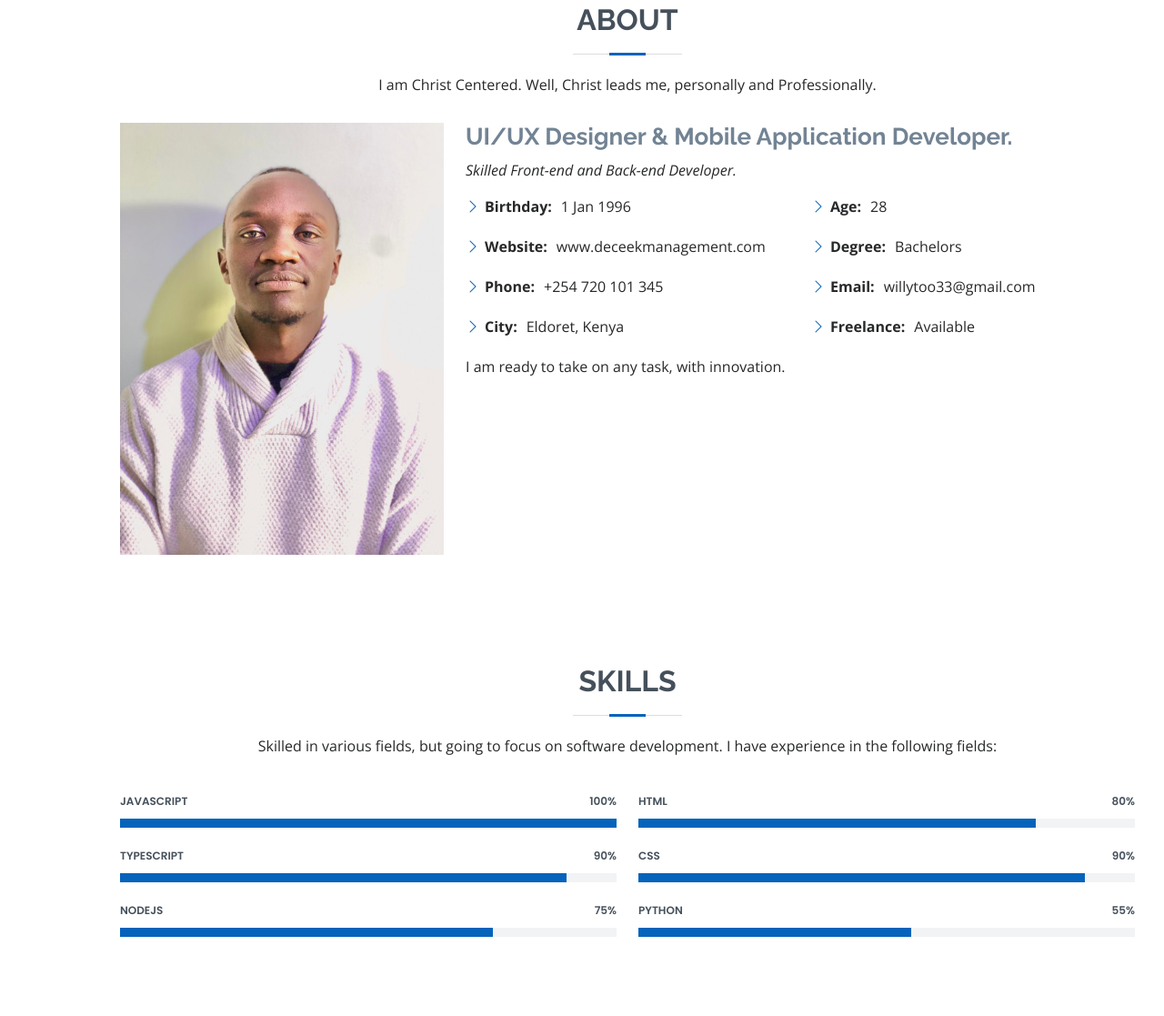
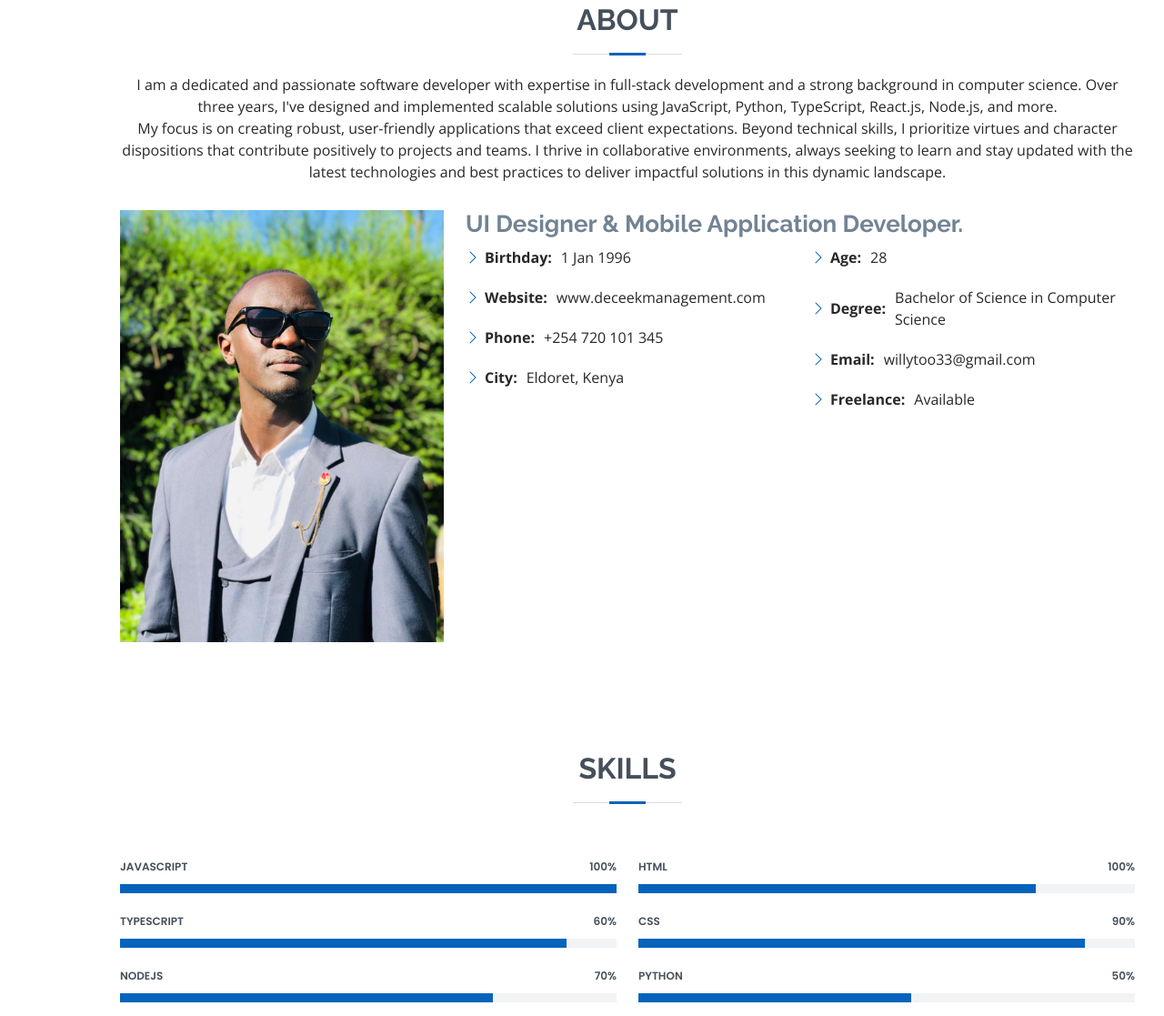
Before and after one commit to willytoo33/KiptoosResume, a plain HTML site: page index.html in a window 1280 px wide. Shown: the part 857-1974 px from the top of the page at 91% size. Drawn offline with nearby package versions, Linux system fonts and the light colour scheme.

Commit message:
Improved the ABOUT section and images

```diff
--- a/assets/css/style.css
+++ b/assets/css/style.css
@@ -1,10 +1,4 @@
-/**
-* Template Name: MyResume
-* Updated: Jan 29 2024 with Bootstrap v5.3.2
-* Template URL: https://bootstrapmade.com/free-html-bootstrap-template-my-resume/
-* Author: BootstrapMade.com
-* License: https://bootstrapmade.com/license/
-*/
+
 
 /*--------------------------------------------------------------
 # General
@@ -274,7 +268,7 @@ h6 {
 #hero {
   width: 100%;
   height: 100vh;
-  background: url("../img/hero-bg.jpg") top right no-repeat;
+  background: url("../img/deeceBW.jpeg") top right no-repeat;
   background-size: cover;
   position: relative;
 }
@@ -287,7 +281,7 @@ h6 {
 
 #hero:before {
   content: "";
-  background: rgba(255, 255, 255, 0.8);
+  background: rgba(255, 255, 255, 0.7);
   position: absolute;
   bottom: 0;
   top: 0;
--- a/index.html
+++ b/index.html
@@ -51,7 +51,8 @@
         <li><a href="#hero" class="nav-link scrollto active"><i class="bx bx-home"></i> <span>Home</span></a></li>
         <li><a href="#about" class="nav-link scrollto"><i class="bx bx-user"></i> <span>About</span></a></li>
         <li><a href="#resume" class="nav-link scrollto"><i class="bx bx-file-blank"></i> <span>Resume</span></a></li>
-        <li><a href="#portfolio" class="nav-link scrollto"><i class="bx bx-book-content"></i> <span>Portfolio</span></a></li>
+        <li><a href="#portfolio" class="nav-link scrollto"><i class="bx bx-book-content"></i> <span>Portfolio</span></a>
+        </li>
         <li><a href="#services" class="nav-link scrollto"><i class="bx bx-server"></i> <span>Services</span></a></li>
         <li><a href="#contact" class="nav-link scrollto"><i class="bx bx-envelope"></i> <span>Contact</span></a></li>
       </ul>
@@ -80,16 +81,22 @@
 
         <div class="section-title">
           <h2>About</h2>
-          <p>I am Christ Centered. Well, Christ leads me, personally and Professionally.</p>
+          <p>
+            I am a dedicated and passionate software developer with expertise in full-stack development and a strong
+            background in computer science. Over three years, I've designed and implemented scalable solutions using
+            JavaScript, Python, TypeScript, React.js, Node.js, and more. </p>
+          <p>My focus is on creating robust, user-friendly applications that exceed client expectations. Beyond
+            technical skills, I prioritize virtues and character dispositions that contribute positively to projects and
+            teams. I thrive in collaborative environments, always seeking to learn and stay updated with the latest
+            technologies and best practices to deliver impactful solutions in this dynamic landscape.</p>
         </div>
 
         <div class="row">
           <div class="col-lg-4">
-            <img src="assets/img/KiptooProfile.jpeg" class="img-fluid" alt="">
+            <img src="assets/img/deeceProfile.jpeg" class="img-fluid" alt="">
           </div>
           <div class="col-lg-8 pt-4 pt-lg-0 content">
-            <h3>UI/UX Designer &amp; Mobile Application Developer.</h3>
-            <p class="fst-italic">Skilled Front-end and Back-end Developer. </p>
+            <h3>UI Designer &amp; Mobile Application Developer.</h3>
             <div class="row">
               <div class="col-lg-6">
                 <ul>
@@ -104,16 +111,14 @@
               <div class="col-lg-6">
                 <ul>
                   <li><i class="bi bi-chevron-right"></i> <strong>Age:</strong> <span>28</span></li>
-                  <li><i class="bi bi-chevron-right"></i> <strong>Degree:</strong> <span>Bachelors</span></li>
+                  <li><i class="bi bi-chevron-right"></i> <strong>Degree:</strong> <span>Bachelor of Science in Computer
+                      Science</span></li>
                   <li><i class="bi bi-chevron-right"></i> <strong>Email:</strong> <span>willytoo33@gmail.com</span>
                   </li>
                   <li><i class="bi bi-chevron-right"></i> <strong>Freelance:</strong> <span>Available</span></li>
                 </ul>
               </div>
             </div>
-            <p>
-              I am ready to take on any task, with innovation.
-            </p>
           </div>
         </div>
 
@@ -126,8 +131,6 @@
 
         <div class="section-title">
           <h2>Skills</h2>
-          <p>Skilled in various fields, but going to focus on software development. I have experience in the following
-            fields:</p>
         </div>
 
         <div class="row skills-content">
@@ -143,7 +146,7 @@
             </div>
 
             <div class="progress">
-              <span class="skill">TYPESCRIPT <i class="val">90%</i></span>
+              <span class="skill">TYPESCRIPT <i class="val">60%</i></span>
               <div class="progress-bar-wrap">
                 <div class="progress-bar" role="progressbar" aria-valuenow="90" aria-valuemin="0" aria-valuemax="100">
                 </div>
@@ -151,7 +154,7 @@
             </div>
 
             <div class="progress">
-              <span class="skill">NODEjs <i class="val">75%</i></span>
+              <span class="skill">NODEjs <i class="val">70%</i></span>
               <div class="progress-bar-wrap">
                 <div class="progress-bar" role="progressbar" aria-valuenow="75" aria-valuemin="0" aria-valuemax="100">
                 </div>
@@ -163,7 +166,7 @@
           <div class="col-lg-6">
 
             <div class="progress">
-              <span class="skill">HTML <i class="val">80%</i></span>
+              <span class="skill">HTML <i class="val">100%</i></span>
               <div class="progress-bar-wrap">
                 <div class="progress-bar" role="progressbar" aria-valuenow="80" aria-valuemin="0" aria-valuemax="100">
                 </div>
@@ -179,7 +182,7 @@
             </div>
 
             <div class="progress">
-              <span class="skill">Python <i class="val">55%</i></span>
+              <span class="skill">Python <i class="val">50%</i></span>
               <div class="progress-bar-wrap">
                 <div class="progress-bar" role="progressbar" aria-valuenow="55" aria-valuemin="0" aria-valuemax="100">
                 </div>
@@ -553,6 +556,10 @@
       </div>
     </section>End Services Section -->
 
+
+    <!-- ======= Video Section ====== -->
+
+
     <!-- ======= Testimonials Section ======= -->
     <section id="testimonials" class="testimonials section-bg">
       <div class="container" data-aos="fade-up">
@@ -562,7 +569,7 @@
         </div>
 
         <div class="testimonials-slider swiper" data-aos="fade-up" data-aos-delay="100">
-          <div class="embed-responsive embed-responsive-1by1">
+          <div class="embed-responsive embed-responsive-9by16">
             <iframe class="embed-responsive-item" src="./assets/video/Kimathi.mp4"></iframe>
           </div>
 
```
Also changed, not shown: Readme.txt (deleted), assets/img/deeceBW.jpeg (added), assets/img/deeceProfile.jpeg (added), assets/img/deeceUpright.jpeg (added).
